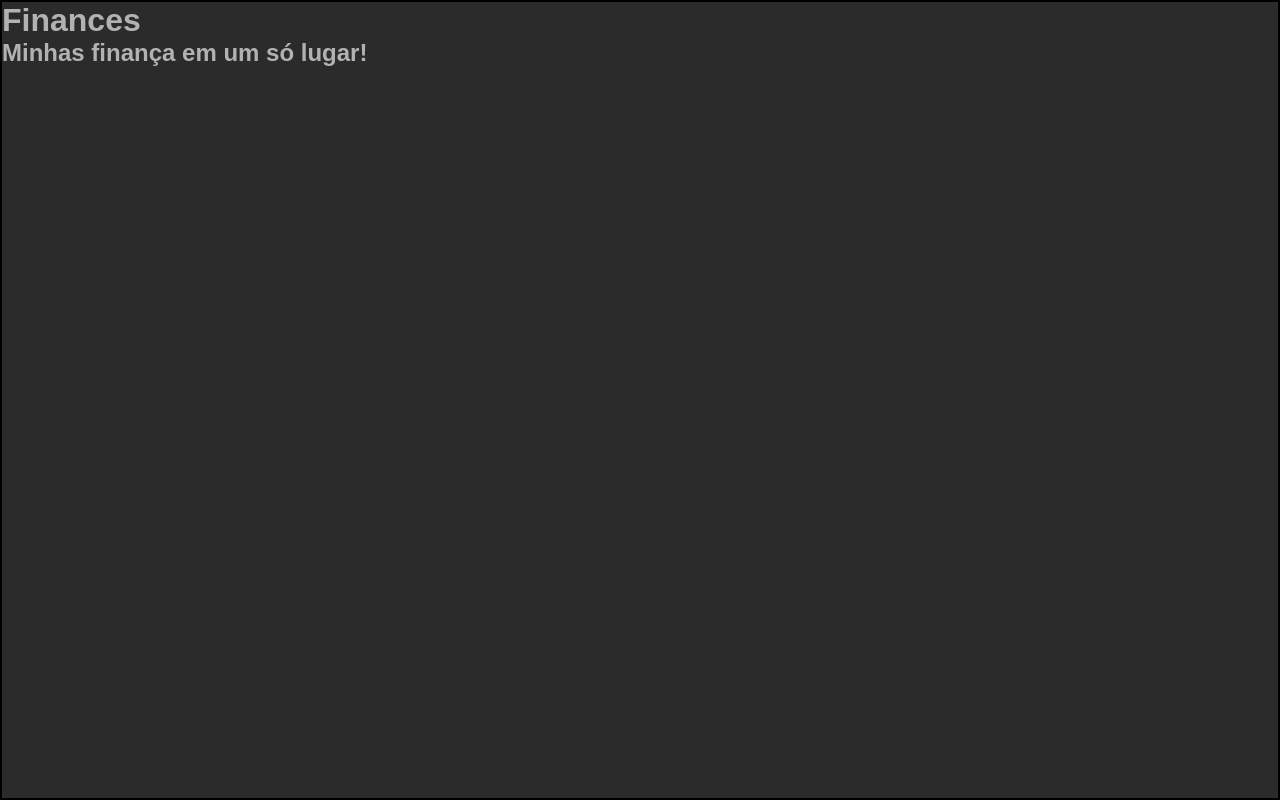
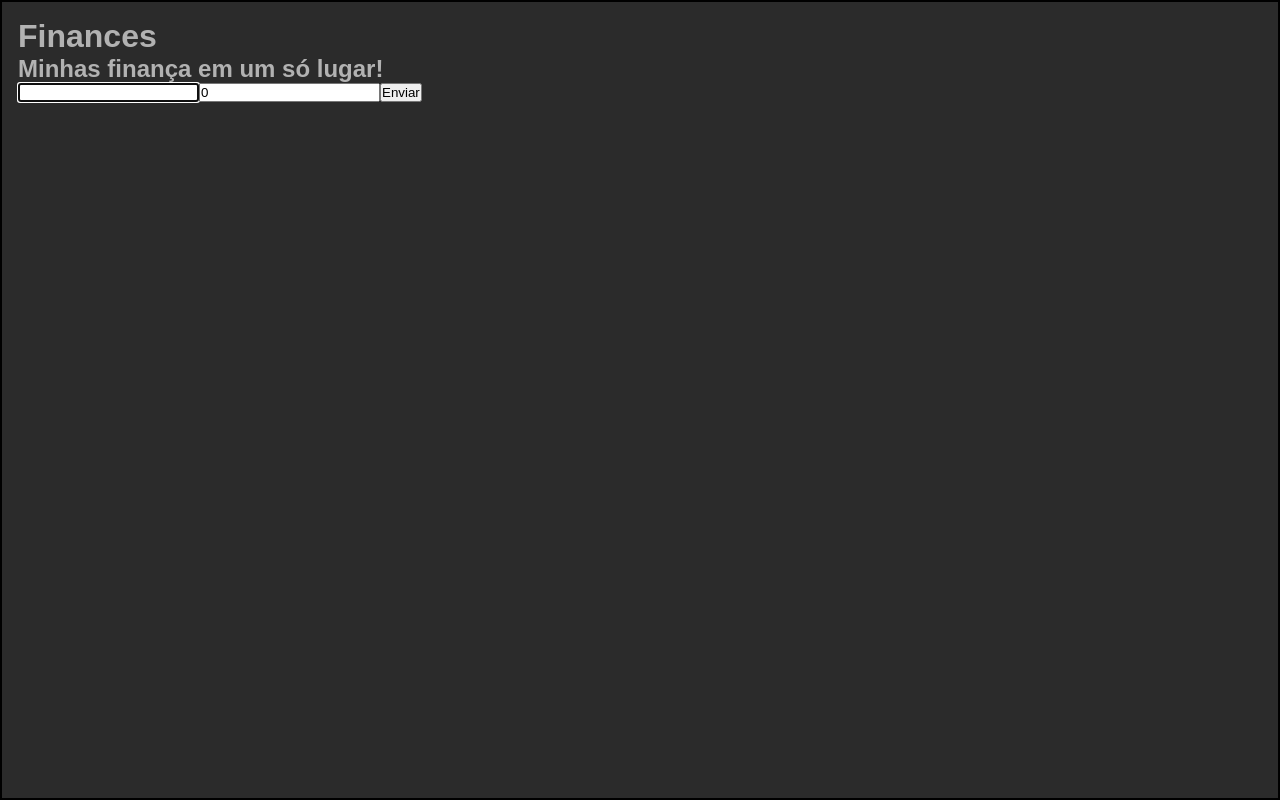
Before and after one commit to gvao/finances-app, a React (Vite) app: page / in a window 1280 px wide. Built offline with nearby package versions, Linux system fonts and the light colour scheme.

Commit message:
application

```diff
--- a/src/App.tsx
+++ b/src/App.tsx
@@ -1,12 +1,104 @@
+import {
+  ChangeEventHandler,
+  FormEventHandler,
+  useEffect,
+  useState,
+} from "react";
+
 import "./styles/App.css";
+import styles from "./styles/despesas.module.css";
+
+import { transformDate, transformCurrency } from "./utils";
+import { Account, getAllAccounts, saveAccount } from "./core/account";
+import localStorageRepository from "./external/repository/localStorageRepository";
+
+function useApp() {
+  const [data, setData] = useState<Account>({ name: "", total: 0 });
+  const [accounts, setAccounts] = useState<Account[]>([]);
+
+  const repository = localStorageRepository("contas");
+
+  useEffect(() => {
+    (async () => {
+      const accounts = await getAllAccounts(await repository);
+
+      setAccounts(accounts);
+    })();
+  }, []);
+
+  const onSubmit: FormEventHandler<HTMLFormElement> = async (event) => {
+    event.preventDefault();
+
+    const newAccount: Account = {
+      ...data,
+      createAt: new Date(),
+    };
+
+    const newData = [...accounts, newAccount];
+
+    saveAccount(await repository, newAccount);
+    setAccounts(newData);
+  };
+
+  const onChange: ChangeEventHandler<HTMLInputElement> = ({
+    target: { value, id },
+  }) => setData((state) => ({ ...state, [id]: value }));
+
+  return {
+    onSubmit,
+    onChange,
+    data,
+    accounts,
+  };
+}
 
 function App() {
+  const { onSubmit, onChange, data, accounts } = useApp();
+
   return (
-    <>
-      <h1>Finances</h1>
-      <h2>Minhas finança em um só lugar!</h2>
-    </>
+    <main className={`container`}>
+      <header>
+        <h1>Finances</h1>
+        <h2>Minhas finança em um só lugar!</h2>
+      </header>
+
+      <form onSubmit={onSubmit}>
+        <input
+          autoFocus
+          type="text"
+          name="name"
+          id="name"
+          onChange={onChange}
+          value={data.name || ""}
+        />
+
+        <input
+          type="number"
+          step="0.05"
+          name="total"
+          id="total"
+          value={data.total || 0}
+          onChange={onChange}
+        />
+
+        <button type="submit">Enviar</button>
+      </form>
+
+      <ListExpenses accounts={accounts} />
+    </main>
   );
 }
 
+const ListExpenses = ({ accounts }: { accounts: Account[] }) => (
+  <ul className={styles.Expenses}>
+    {accounts.map((account, i) => (
+      <li key={i} className={styles.item}>
+        <p>{account.name}</p>
+        <p>R$ {transformCurrency(account.total, { compactDisplay: "long" })}</p>
+        <p>{transformDate(account.createAt as Date)}</p>
+      </li>
+    ))}
+  </ul>
+);
+
 export default App;
```
